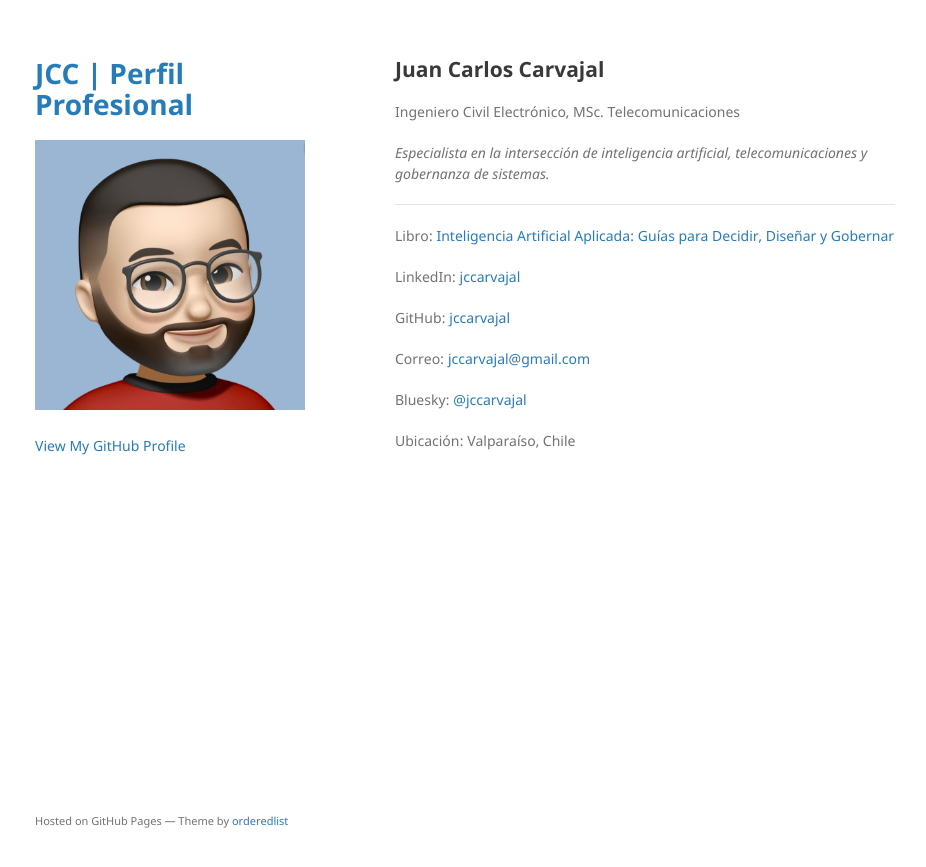
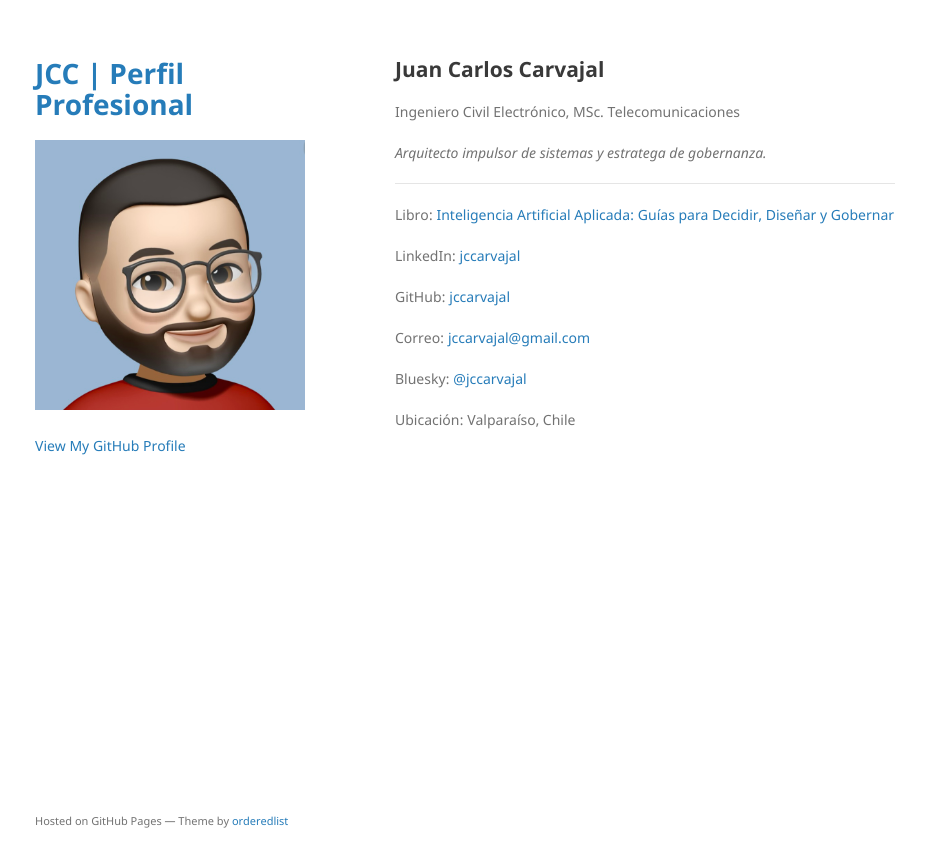
Before and after one commit to jccarvajal/jccarvajal.github.io, a Jekyll site: the page built from index.md, in a window 1280 px wide. Shown: the top 867 px of the page, without its empty margins (175-1101 px from the left). Built offline with Jekyll 4.4.1, drawn with Linux system fonts in a browser that asks for light colours; the repository's description, which GitHub fills in, is left out; our own code applies the rules of GitHub Pages for plain Markdown files.

Commit message:
Update index.md

```diff
--- a/index.md
+++ b/index.md
@@ -6,7 +6,7 @@ layout: default
 
 Ingeniero Civil Electrónico, MSc. Telecomunicaciones
 
-*Especialista en la intersección de inteligencia artificial, telecomunicaciones y gobernanza de sistemas.*
+*Arquitecto impulsor de sistemas y estratega de gobernanza.*
 
 ---
 
```
